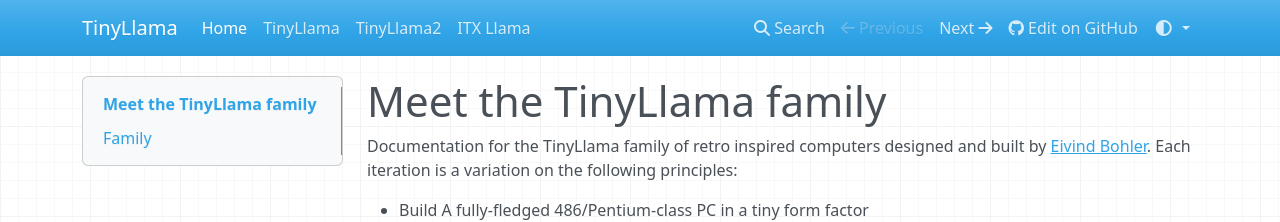
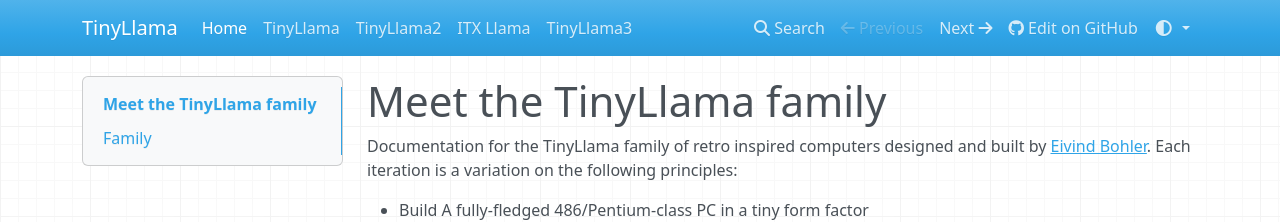
Before and after one commit to timesscar/tinyllama-docs, an MkDocs documentation site: the page built from docs/index.md, in a window 1280 px wide. Shown: the top 222 px of the page. Built offline with MkDocs 1.6.1, drawn with Linux system fonts in a browser that asks for light colours; nearby versions of some CDN libraries.

Commit message:
Add Tiny Llama 3 to the root nav

```diff
--- a/mkdocs.yml
+++ b/mkdocs.yml
@@ -8,6 +8,7 @@
   - TinyLlama: tinyllama/index.md
   - TinyLlama2: tinyllama2/index.md
   - ITX Llama: itxllama/index.md
+  - TinyLlama3: tinyllama3/index.md
 
 theme:
   name: mkdocs
```
